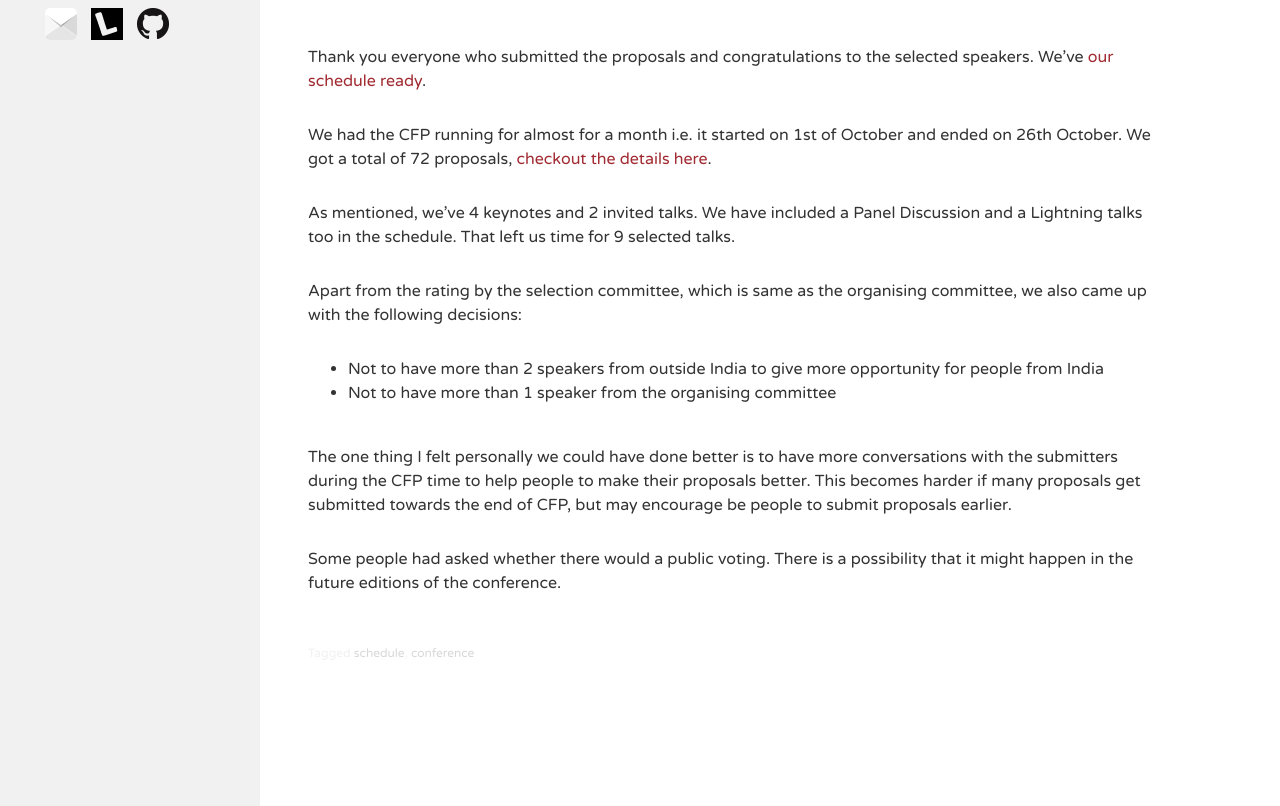
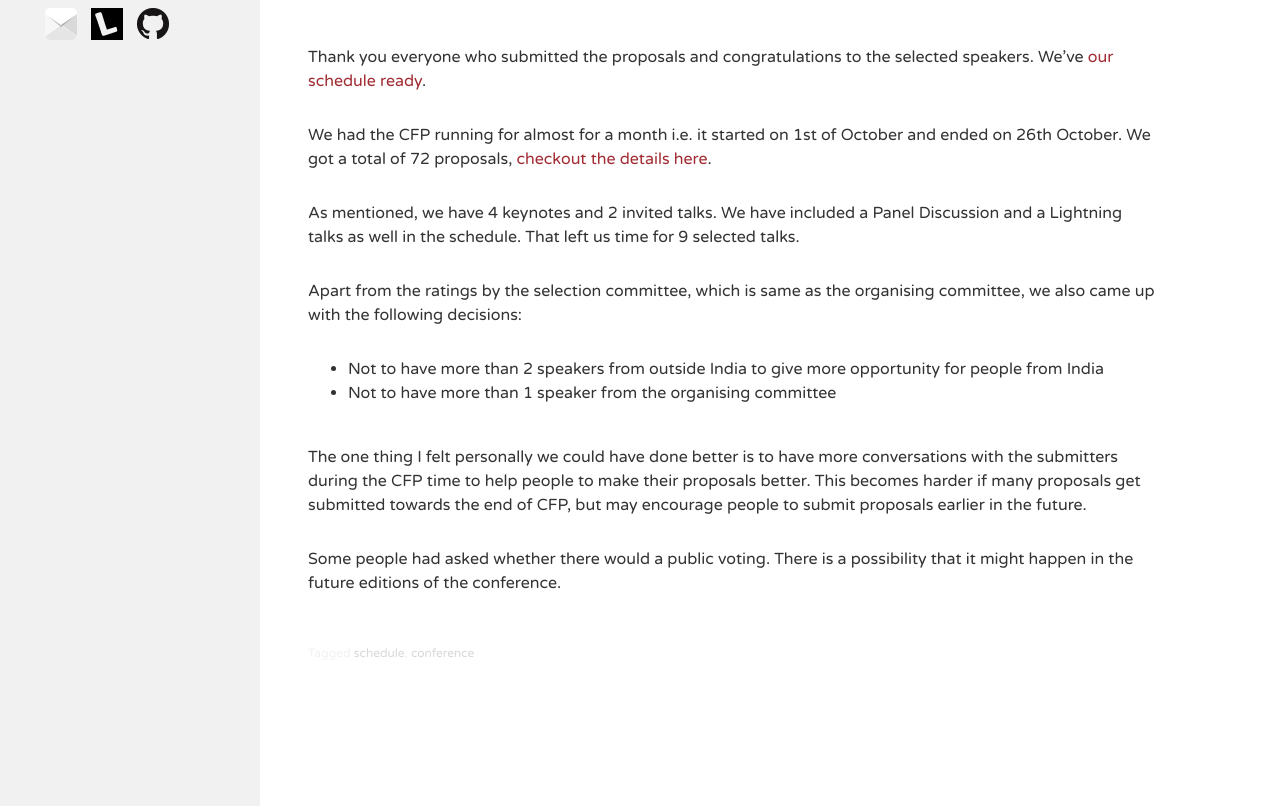
Before and after one commit to GardenCityRuby/GCRC2014, a Jekyll site: the page built from _posts/2013-11-11-schedule-is-ready.md, in a window 1280 px wide and 1252 px high. Shown: the part 446-1252 px from the top of the window. Built offline with Jekyll 4.4.1, drawn with Linux system fonts in a browser that asks for light colours; nearby versions of some CDN libraries; comment, search, counter and statistics services are not loaded.

Commit message:
Fixed:
1. Yet another UTF-8 issue
2. Minor edits to the schedule announcement blog posts

```diff
--- a/_posts/2013-11-11-schedule-is-ready.md
+++ b/_posts/2013-11-11-schedule-is-ready.md
@@ -4,7 +4,7 @@ title: "Schedule is ready"
 author_name: Leena S N
 author_twitter: leenasn
 description: Tentative Schedule
-tags: [schedule,conference]
+tags: [schedule, conference]
 comments: true
 ---
 
@@ -13,13 +13,13 @@ Thank you everyone who submitted the proposals and congratulations to the select
 We had the CFP running for almost for a month i.e. it started on 1st of October and ended on 26th October. We got a total of 72 proposals, [checkout the details here](http://www.gardencityruby.org/blog/72-talk-proposals-in-total/
 ).
 
-As mentioned,  we’ve 4 keynotes and 2 invited talks. We have included a Panel Discussion and a Lightning talks  too in the schedule. That left us time for 9 selected talks.
+As mentioned,  we have 4 keynotes and 2 invited talks. We have included a Panel Discussion and a Lightning talks as well in the schedule. That left us time for 9 selected talks.
 
-Apart from the rating by the selection committee, which is same as the organising committee, we also came up with the following decisions:
+Apart from the ratings by the selection committee, which is same as the organising committee, we also came up with the following decisions:
 
 * Not to have more than 2 speakers from outside India to give more opportunity for people from India
 * Not to have more than 1 speaker from the organising committee
 
-The one thing I felt personally we could have done better is to have more conversations with the submitters during the CFP time to help people to make their proposals better. This becomes harder if many proposals get submitted towards the end of CFP, but may encourage be people to submit proposals earlier.
+The one thing I felt personally we could have done better is to have more conversations with the submitters during the CFP time to help people to make their proposals better. This becomes harder if many proposals get submitted towards the end of CFP, but may encourage people to submit proposals earlier in the future.
 
 Some people had asked whether there would a public voting. There is a possibility that it might happen in the future editions of the conference.
```
